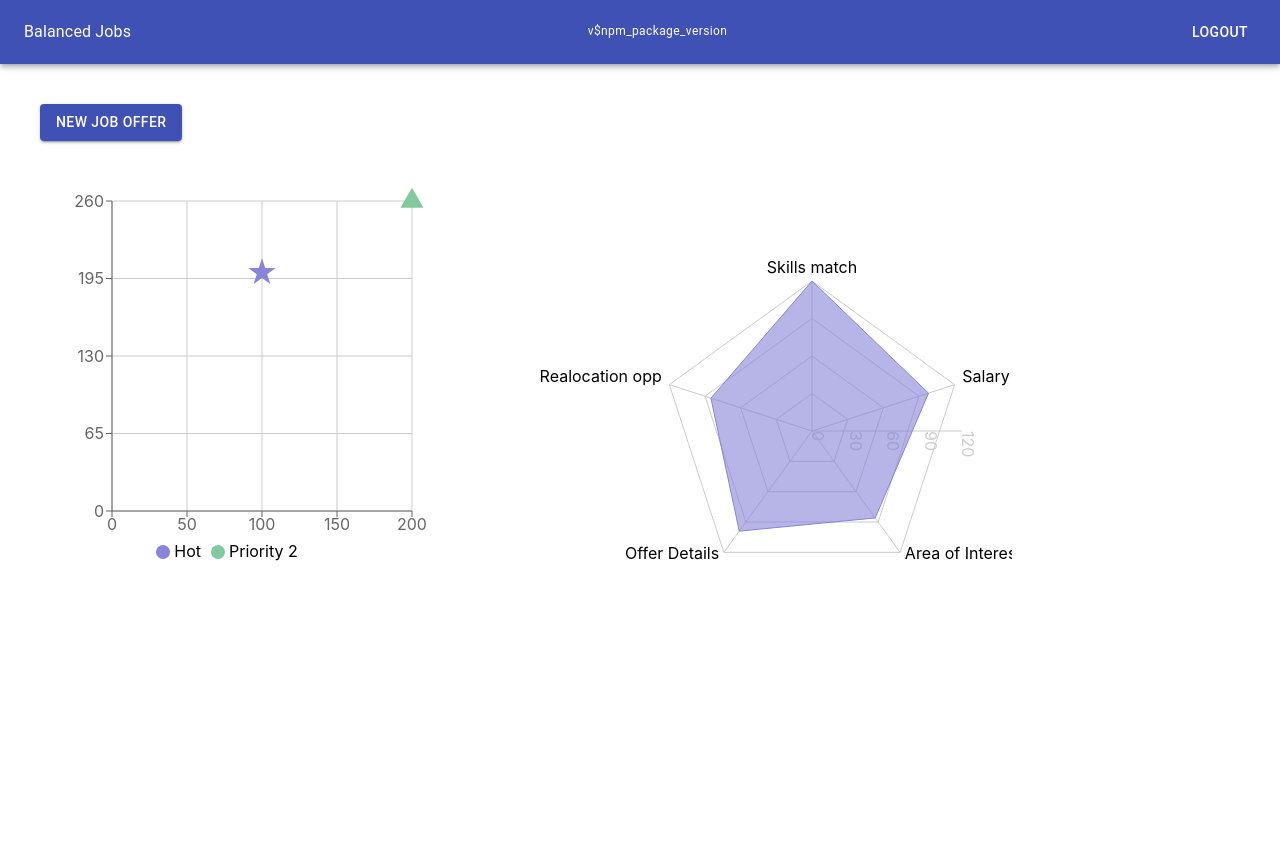
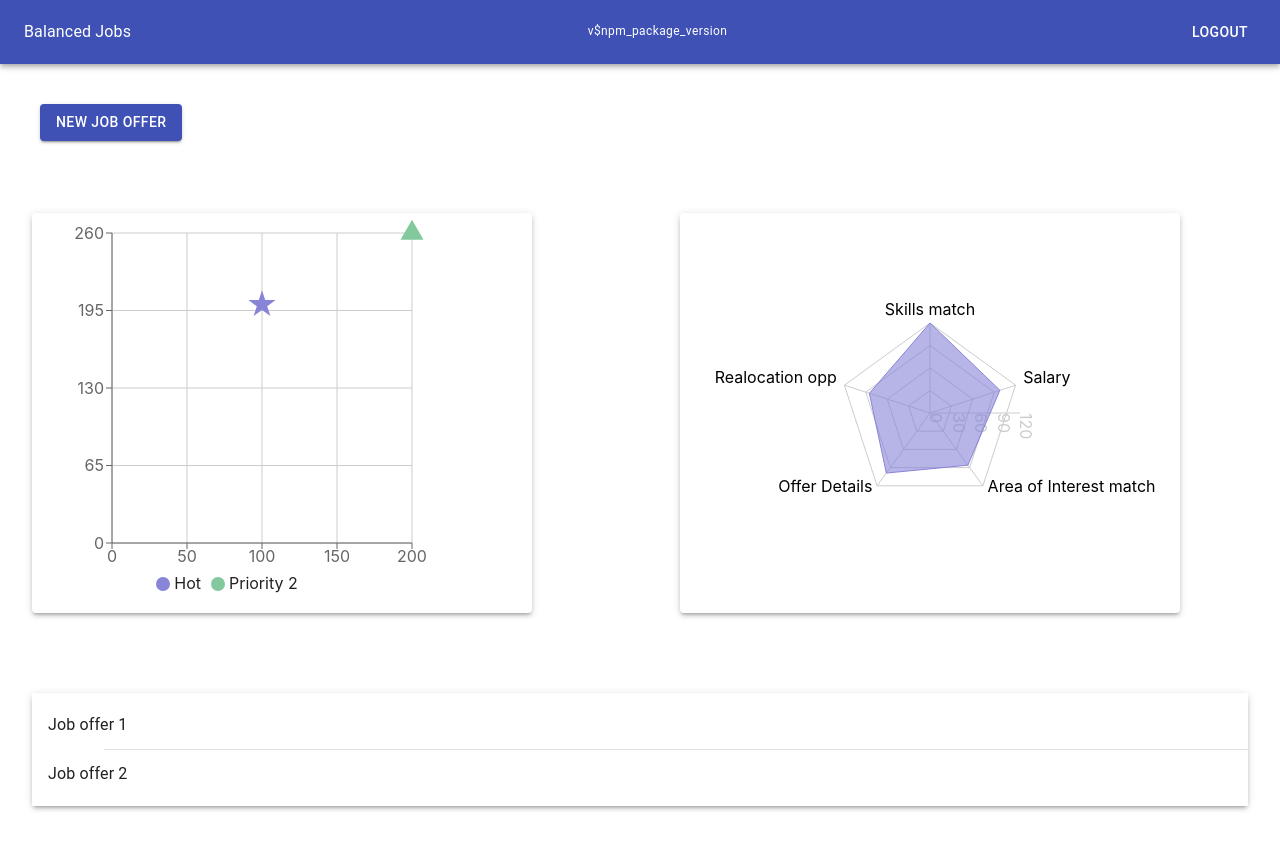
Before and after one commit to papesce/balanced-jobs, a React (Create React App) app in the folder packages/client/: page / in a window 1280 px wide. Before the commit the page ends 800 px from the top, so only its background shows below. Built offline with nearby package versions, Linux system fonts and the light colour scheme.

Commit message:
previous to adding table

```diff
--- a/packages/client/src/components/graphs/SpiderJobs.tsx
+++ b/packages/client/src/components/graphs/SpiderJobs.tsx
@@ -23,7 +23,9 @@ export default class SpiderJobs extends Component {
       }
     ];
     return (
-      <RadarChart cx={300} cy={250} outerRadius={150} width={500} height={500} data={data}>
+      <RadarChart cx={250} cy={200} outerRadius={90}
+      width={500}
+      height={400} data={data}>
         <PolarGrid />
         <PolarAngleAxis dataKey="subject" />
         <PolarRadiusAxis />
--- a/packages/client/src/containers/home/Home.css
+++ b/packages/client/src/containers/home/Home.css
@@ -2,11 +2,15 @@
     margin: 2rem;
 }
 
-.offers-graph {
-    display: flex;
-    margin: 2rem;
+.jobs-graph-paper {
+  width:500px;
+  margin: 2rem;
 }
 
-.offers-graph1 {
-  padding-right: 5rem;
+.jobs-table-paper {
+  margin: 2rem;
 }
+
+.jobs-list {
+  background-color: white;
+}
--- a/packages/client/src/containers/home/Home.tsx
+++ b/packages/client/src/containers/home/Home.tsx
@@ -4,23 +4,46 @@ import ScatterJobs from "../../components/graphs/ScatterJobs";
 import SpiderJobs from "../../components/graphs/SpiderJobs";
 import { NewJobButtonC } from "./NewJobButtonC";
 import InitialHeader from "../../components/headerBar/InitialHeader";
+import Grid from "@material-ui/core/Grid";
+import Paper from "@material-ui/core/Paper";
+import List from '@material-ui/core/List';
+import ListItem from '@material-ui/core/ListItem';
+import ListItemText from '@material-ui/core/ListItemText';
+import Divider from '@material-ui/core/Divider';
 
 export default class Home extends Component {
-
   render() {
-
     return (
       <>
         <InitialHeader handleLogout={() => {}} />
         <div className="new-job">
           <NewJobButtonC />
         </div>
-        <div className="offers-graph">
-          <div className="offers-graph1">
-            <ScatterJobs />
-          </div>
-          <SpiderJobs/>
-        </div>
+        <Grid container spacing={2}>
+          <Grid item xs={6}>
+            <Paper className='jobs-graph-paper' elevation={3}>
+              <ScatterJobs />
+            </Paper>
+          </Grid>
+          <Grid item xs={6}>
+          <Paper className='jobs-graph-paper' elevation={3}>
+            <SpiderJobs />
+            </Paper>
+          </Grid>
+          <Grid item xs={12}>
+          <Paper className='jobs-table-paper' elevation={3}>
+            <List className='jobs-list'>
+            <ListItem>
+                <ListItemText primary="Job offer 1"></ListItemText>
+              </ListItem>
+              <Divider  variant="inset" component="li" />
+              <ListItem>
+                <ListItemText primary="Job offer 2"></ListItemText>
+              </ListItem>
+            </List>
+          </Paper>
+          </Grid>
+        </Grid>
       </>
     );
   }
```
Also changed, not shown: packages/client/src/components/joblist/JobList.tsx (added), 1 other file (tests, documents, lock files or other folders).
